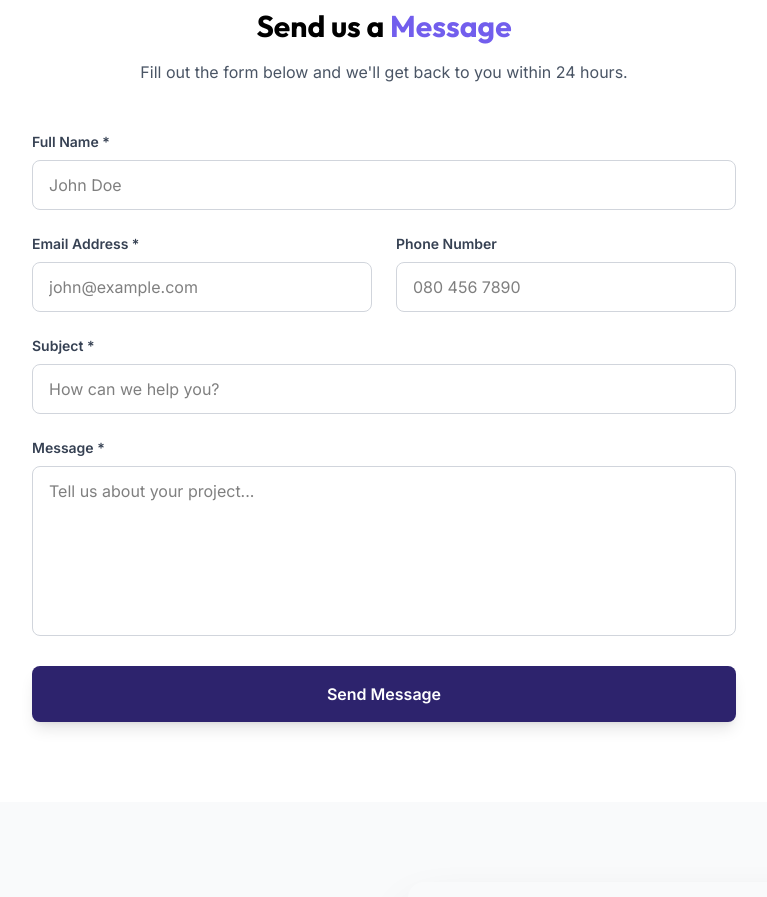
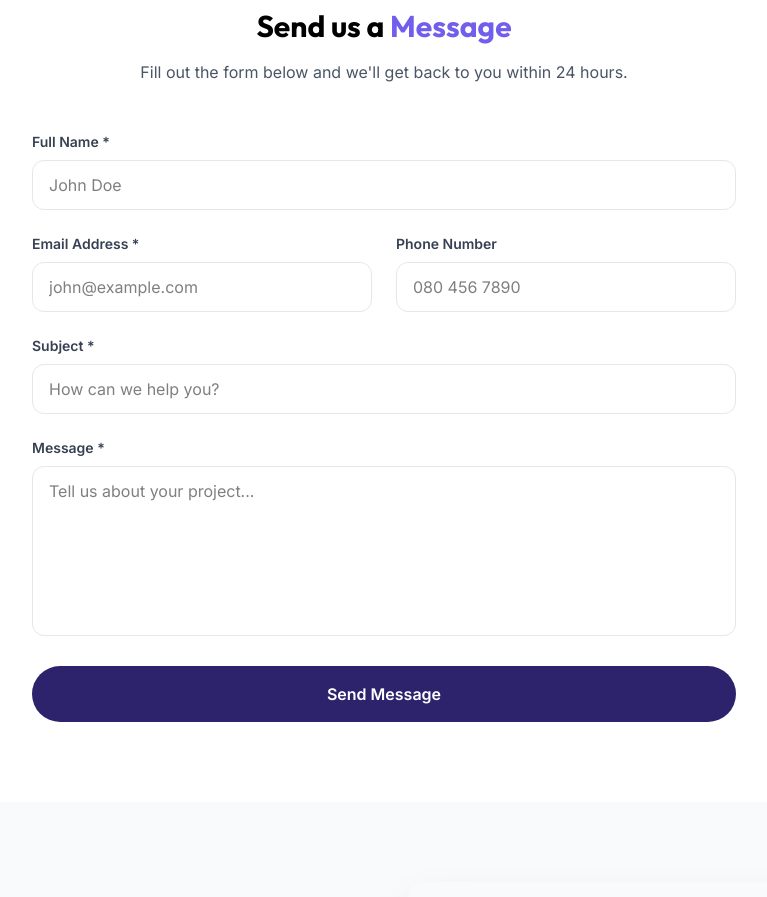
Before and after one commit to trybenode/trybenode-online, a Next.js app in the folder trybenode-online/: page /contact in a window 1280 px wide. Shown: the part 500-1397 px from the top of the page, without its empty margins (256-1023 px from the left). Built offline with nearby package versions, Linux system fonts and the light colour scheme; grey boxes are pictures that could not be loaded.

Commit message:
feat: modernize contact form styling
Softer input borders with a subtle purple focus ring, a pill submit
button matching the rest of the site, and toned-down success/error
banners. Form logic is unchanged.

```diff
--- a/trybenode-online/src/components/ContactForm.jsx
+++ b/trybenode-online/src/components/ContactForm.jsx
@@ -1,6 +1,7 @@
 'use client';
 
 import { useState } from "react";
+import Reveal from "@/components/Reveal";
 
 export default function ContactForm() {
   const [formData, setFormData] = useState({
@@ -67,47 +68,49 @@ export default function ContactForm() {
     }
   };
 
+  const inputClasses = "w-full px-4 py-3 border border-gray-200 rounded-xl focus:ring-2 focus:ring-[#725eed]/30 focus:border-[#725eed] outline-none transition-all";
+
   return (
     <section className="py-20 bg-white">
       <div className="max-w-3xl mx-auto px-4 sm:px-6 lg:px-8">
-        <div className="text-center mb-12">
+        <Reveal className="text-center mb-12">
           <h2 className="text-2xl sm:text-3xl font-bold mb-4">
             Send us a <span className="text-[#725eed]">Message</span>
           </h2>
           <p className="text-sm sm:text-base text-gray-600">
-            Fill out the form below and we'll get back to you within 24 hours.
+            Fill out the form below and we&apos;ll get back to you within 24 hours.
           </p>
-        </div>
+        </Reveal>
 
         {status.submitted && (
-          <div className="mb-8 p-6 bg-green-50 border-2 border-green-500 rounded-lg">
+          <div className="mb-8 p-6 bg-emerald-50 border border-emerald-200 rounded-xl">
             <div className="flex items-center gap-3">
-              <svg className="w-6 h-6 text-green-500" fill="none" stroke="currentColor" viewBox="0 0 24 24">
+              <svg className="w-6 h-6 text-emerald-500 shrink-0" fill="none" stroke="currentColor" viewBox="0 0 24 24">
                 <path strokeLinecap="round" strokeLinejoin="round" strokeWidth={2} d="M9 12l2 2 4-4m6 2a9 9 0 11-18 0 9 9 0 0118 0z" />
               </svg>
               <div>
-                <h3 className="text-lg font-semibold text-green-800">Message Sent Successfully!</h3>
-                <p className="text-sm text-green-700 mt-1">Thank you for reaching out. We'll get back to you within 24 hours.</p>
+                <h3 className="text-lg font-semibold text-emerald-800">Message sent</h3>
+                <p className="text-sm text-emerald-700 mt-1">Thank you for reaching out. We&apos;ll get back to you within 24 hours.</p>
               </div>
             </div>
           </div>
         )}
 
         {status.error && (
-          <div className="mb-8 p-6 bg-red-50 border-2 border-red-500 rounded-lg">
+          <div className="mb-8 p-6 bg-red-50 border border-red-200 rounded-xl">
             <div className="flex items-center gap-3">
-              <svg className="w-6 h-6 text-red-500" fill="none" stroke="currentColor" viewBox="0 0 24 24">
+              <svg className="w-6 h-6 text-red-500 shrink-0" fill="none" stroke="currentColor" viewBox="0 0 24 24">
                 <path strokeLinecap="round" strokeLinejoin="round" strokeWidth={2} d="M12 8v4m0 4h.01M21 12a9 9 0 11-18 0 9 9 0 0118 0z" />
               </svg>
               <div>
-                <h3 className="text-lg font-semibold text-red-800">Error</h3>
+                <h3 className="text-lg font-semibold text-red-800">Something went wrong</h3>
                 <p className="text-sm text-red-700 mt-1">{status.error}</p>
               </div>
             </div>
           </div>
         )}
 
-        <form onSubmit={handleSubmit} className="space-y-6">
+        <Reveal delay={80} as="form" onSubmit={handleSubmit} className="space-y-6">
           <div>
             <label htmlFor="name" className="block text-sm font-semibold text-gray-700 mb-2">
               Full Name *
@@ -119,7 +122,7 @@ export default function ContactForm() {
               value={formData.name}
               onChange={handleChange}
               required
-              className="w-full px-4 py-3 border border-gray-300 rounded-lg focus:ring-2 focus:ring-[#725eed] focus:border-transparent outline-none transition-all"
+              className={inputClasses}
               placeholder="John Doe"
             />
           </div>
@@ -136,7 +139,7 @@ export default function ContactForm() {
                 value={formData.email}
                 onChange={handleChange}
                 required
-                className="w-full px-4 py-3 border border-gray-300 rounded-lg focus:ring-2 focus:ring-[#725eed] focus:border-transparent outline-none transition-all"
+                className={inputClasses}
                 placeholder="john@example.com"
               />
             </div>
@@ -151,7 +154,7 @@ export default function ContactForm() {
                 name="phone"
                 value={formData.phone}
                 onChange={handleChange}
-                className="w-full px-4 py-3 border border-gray-300 rounded-lg focus:ring-2 focus:ring-[#725eed] focus:border-transparent outline-none transition-all"
+                className={inputClasses}
                 placeholder="080 456 7890"
               />
             </div>
@@ -168,7 +171,7 @@ export default function ContactForm() {
               value={formData.subject}
               onChange={handleChange}
               required
-              className="w-full px-4 py-3 border border-gray-300 rounded-lg focus:ring-2 focus:ring-[#725eed] focus:border-transparent outline-none transition-all"
+              className={inputClasses}
               placeholder="How can we help you?"
             />
           </div>
@@ -184,7 +187,7 @@ export default function ContactForm() {
               onChange={handleChange}
               required
               rows={6}
-              className="w-full px-4 py-3 border border-gray-300 rounded-lg focus:ring-2 focus:ring-[#725eed] focus:border-transparent outline-none transition-all resize-none"
+              className={`${inputClasses} resize-none`}
               placeholder="Tell us about your project..."
             />
           </div>
@@ -192,7 +195,7 @@ export default function ContactForm() {
           <button
             type="submit"
             disabled={status.submitting}
-            className="w-full px-6 py-3 sm:px-8 sm:py-4 bg-[#2d236d] text-white text-sm sm:text-base font-semibold rounded-lg hover:bg-[#725eed] transition-all duration-300 shadow-lg hover:shadow-xl transform hover:-translate-y-0.5 disabled:opacity-50 disabled:cursor-not-allowed disabled:hover:transform-none flex items-center justify-center gap-2">
+            className="w-full px-6 py-3.5 sm:px-8 sm:py-4 bg-[#2d236d] text-white text-sm sm:text-base font-semibold rounded-full hover:bg-[#725eed] transition-colors duration-300 disabled:opacity-50 disabled:cursor-not-allowed flex items-center justify-center gap-2">
             {status.submitting ? (
               <>
                 <svg className="animate-spin h-5 w-5 text-white" xmlns="http://www.w3.org/2000/svg" fill="none" viewBox="0 0 24 24">
@@ -203,7 +206,7 @@ export default function ContactForm() {
               </>
             ) : 'Send Message'}
           </button>
-        </form>
+        </Reveal>
       </div>
     </section>
   );
```
